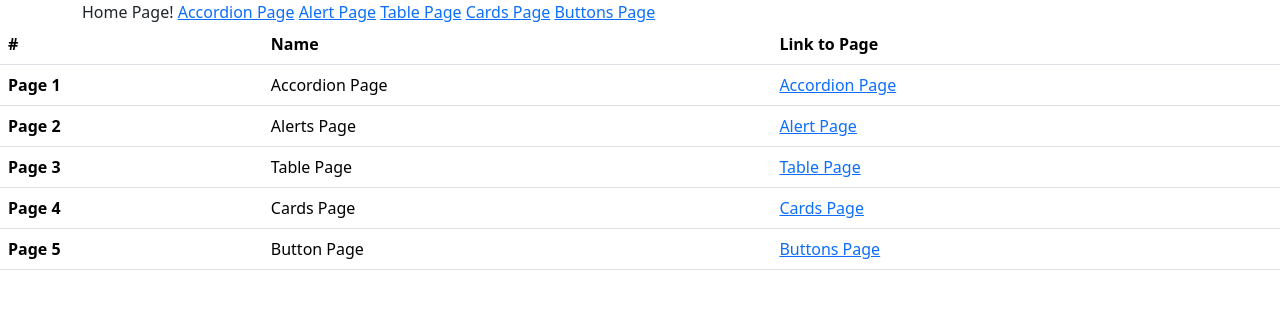
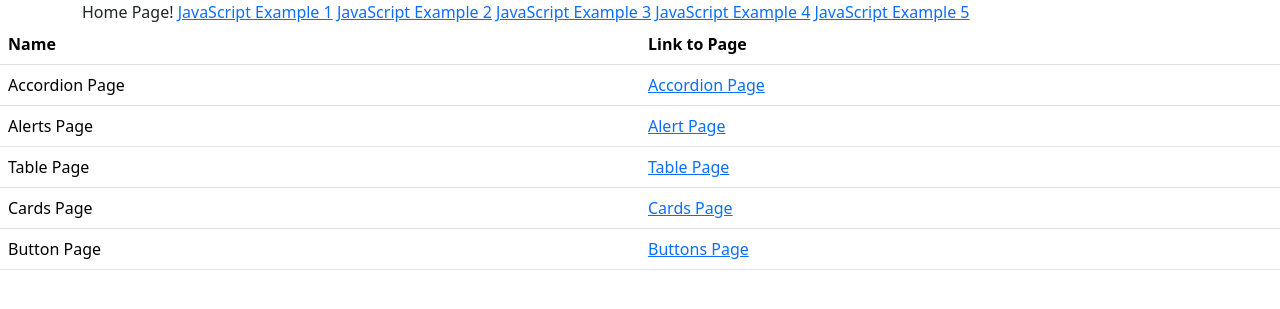
Before and after one commit to JenniferJoyce1/WebDesign-HW5, a PHP site: page / in a window 1280 px wide. Shown: the top 309 px of the page. Run offline with PHP 8.4, Linux system fonts and the light colour scheme.

Commit message:
Update index.php

```diff
--- a/index.php
+++ b/index.php
@@ -9,48 +9,48 @@
   <body>
     <div class = "container"
     <h1>Home Page!</h1>
-      <a href="Accordian.html">Accordion Page</a>
+      <a href="Accordian.html">JavaScript Example 1</a>
     </h1>
-      <a href="Alerts.html">Alert Page</a>
+      <a href="Alerts.html">JavaScript Example 2</a>
     </h1>
-      <a href="Table.html">Table Page</a>
+      <a href="Table.html">JavaScript Example 3</a>
     </h1>
-      <a href="Cards.html">Cards Page</a>
+      <a href="Cards.html">JavaScript Example 4</a>
     </h1>
-      <a href="Buttons.html">Buttons Page</a>
+      <a href="Buttons.html">JavaScript Example 5</a>
     </h1>
       </div>
     <table class="table">
   <thead>
     <tr>
-      <th scope="col">#</th>
+
       <th scope="col">Name</th>
       <th scope="col">Link to Page</th>
     </tr>
   </thead>
   <tbody>
     <tr>
-      <th scope="row">Page 1</th>
+
       <td>Accordion Page</td>
       <td> <a href="Accordian.html">Accordion Page</a> </td>
     </tr>
     <tr>
-      <th scope="row">Page 2</th>
+
       <td> Alerts Page</td>
       <td> <a href="Alerts.html">Alert Page</a></td>
     </tr>
     <tr>
-      <th scope="row">Page 3</th>
+
       <td>Table Page</td>
       <td> <a href="Table.html">Table Page</a> </td>
     </tr>
      <tr>
-      <th scope="row">Page 4</th>
+
       <td> Cards Page</td>
       <td>  <a href="Cards.html">Cards Page</a> </td>
     </tr>
      <tr>
-      <th scope="row">Page 5</th>
+
       <td> Button Page</td>
       <td>  <a href="Buttons.html">Buttons Page</a> </td>
     </tr>
```
